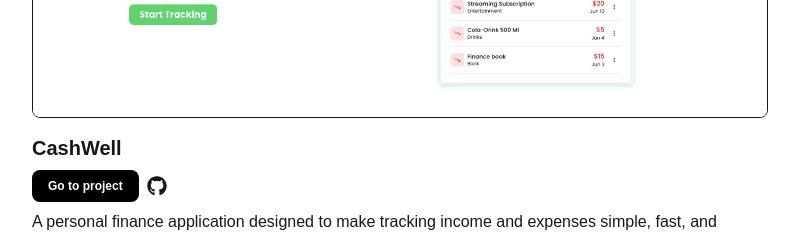
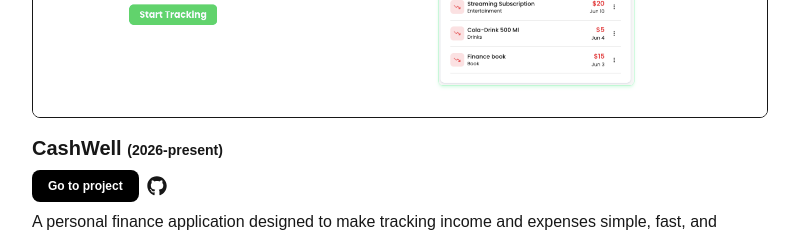
Before and after one commit to Cristian-Ser/portfolio, a Next.js app: page / in a window 1280 px wide. Shown: the part 1280-1512 px from the top of the page, without its empty margins (240-1039 px from the left). Built offline with nearby package versions, Linux system fonts and the light colour scheme.

Commit message:
Added dates in project

```diff
--- a/app/components/Project.tsx
+++ b/app/components/Project.tsx
@@ -36,7 +36,7 @@
           {/* Project description */}
           <div className="flex flex-col gap-2 py-4">
             {/* Title */}
-            <h3 className="text-xl font-black">CashWell</h3>
+            <h3 className="text-xl font-black">CashWell <span className="text-sm">(2026-present)</span></h3>
 
             <div className="flex gap-2 items-center">
               <Link
```
